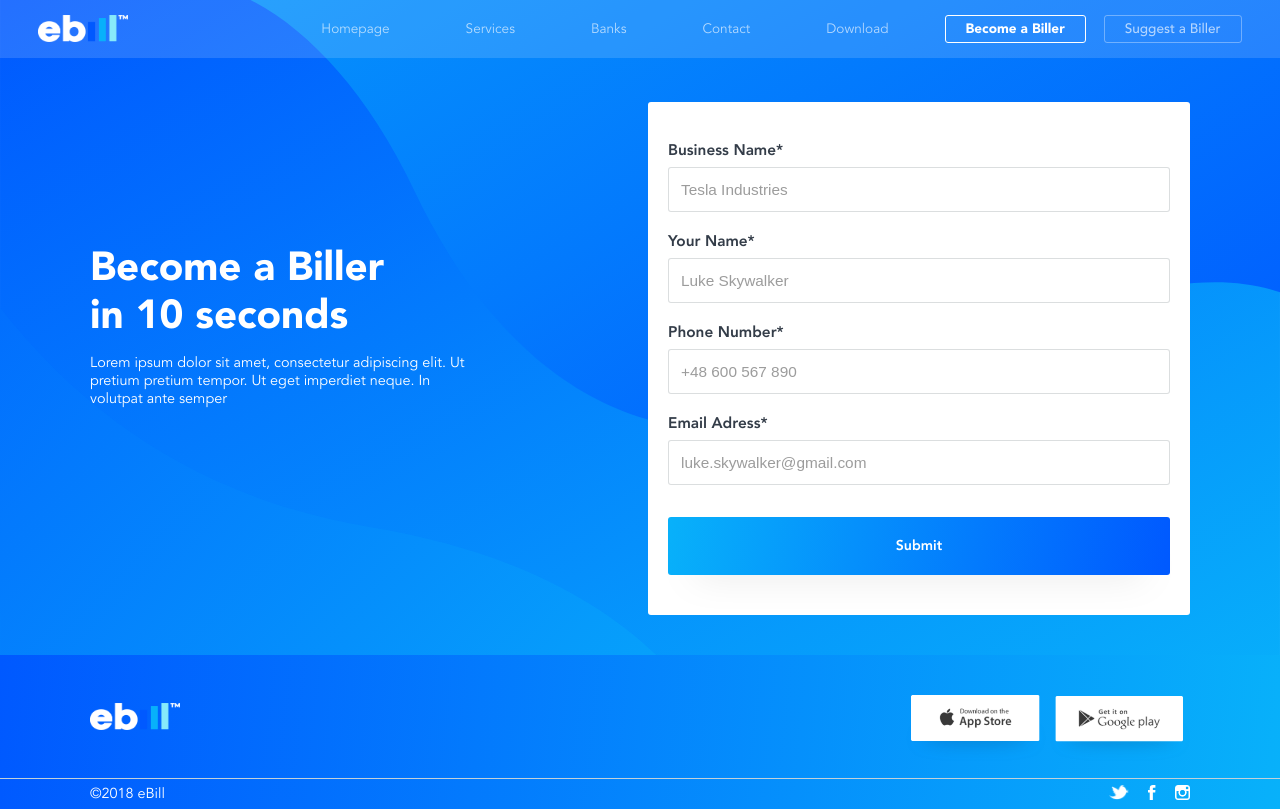
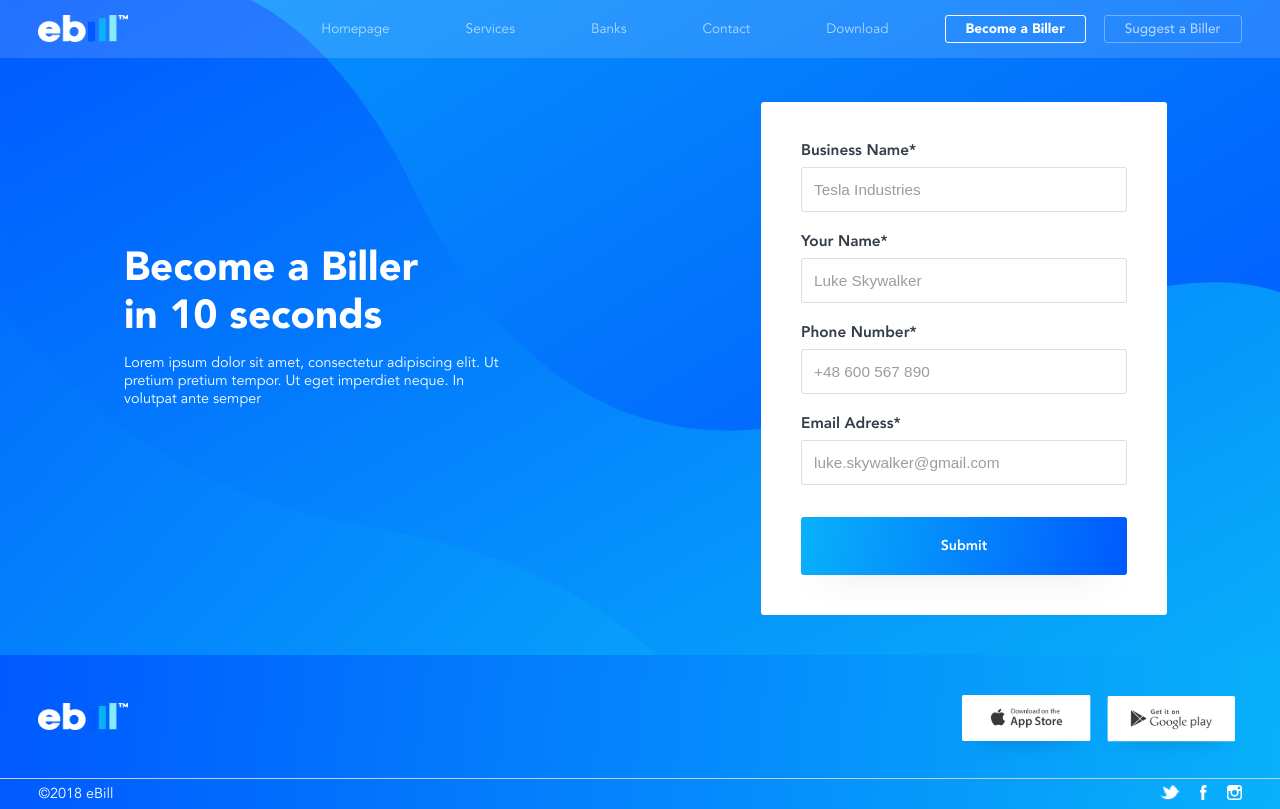
Before and after one commit to link2pk/ebill, a website: page biller.html in a window 1280 px wide. Drawn offline with Linux system fonts and the light colour scheme; files whose address does not match are found by name.

Commit message:
biller form done

```diff
--- a/assets/scss/_custom.scss
+++ b/assets/scss/_custom.scss
@@ -147,6 +147,9 @@ body {
 
 .footer {
     background-image: linear-gradient(96deg, #0059ff, #08b1fa);
+    .container{
+        max-width: 94vw;
+    }
     .download-from {
         padding-bottom: 0;
         img {
@@ -215,8 +218,10 @@ body {
 .biller-form {
     background-color: #fff;
     padding: 40px 20px;
-    margin: 30px 0 40px;
+    margin: 30px auto 40px;
     border-radius: 3px;
+    max-width: 406px;
+
     label {
         color: #333c48;
         font-weight: $heavy-font-weight;
@@ -372,7 +377,13 @@ textarea{
             width: 11rem;
         }
     }
-
+    .biller-text{
+        margin-left: auto;
+        margin-right: auto;
+    }
+    .biller-form{
+        padding: 40px;
+    }
 }
 
 @media (min-width: 1200px) {
@@ -381,6 +392,9 @@ textarea{
     }
     .container2 {
         max-width: 770px;
+    }
+    .biller .hero > .container{
+        max-width: 100vw;
     }
     .faq {
         max-width: 900px;
--- a/biller.html
+++ b/biller.html
@@ -66,7 +66,7 @@
     <section class="hero">
         <div class="container">
             <div class="grid grid-hero form-grid-hero">
-                <div>
+                <div class="biller-text">
                     <h1 class="h3">
                         Become a Biller<br>
                         in 10 seconds
```
Also changed, not shown: assets/css/app.css.
